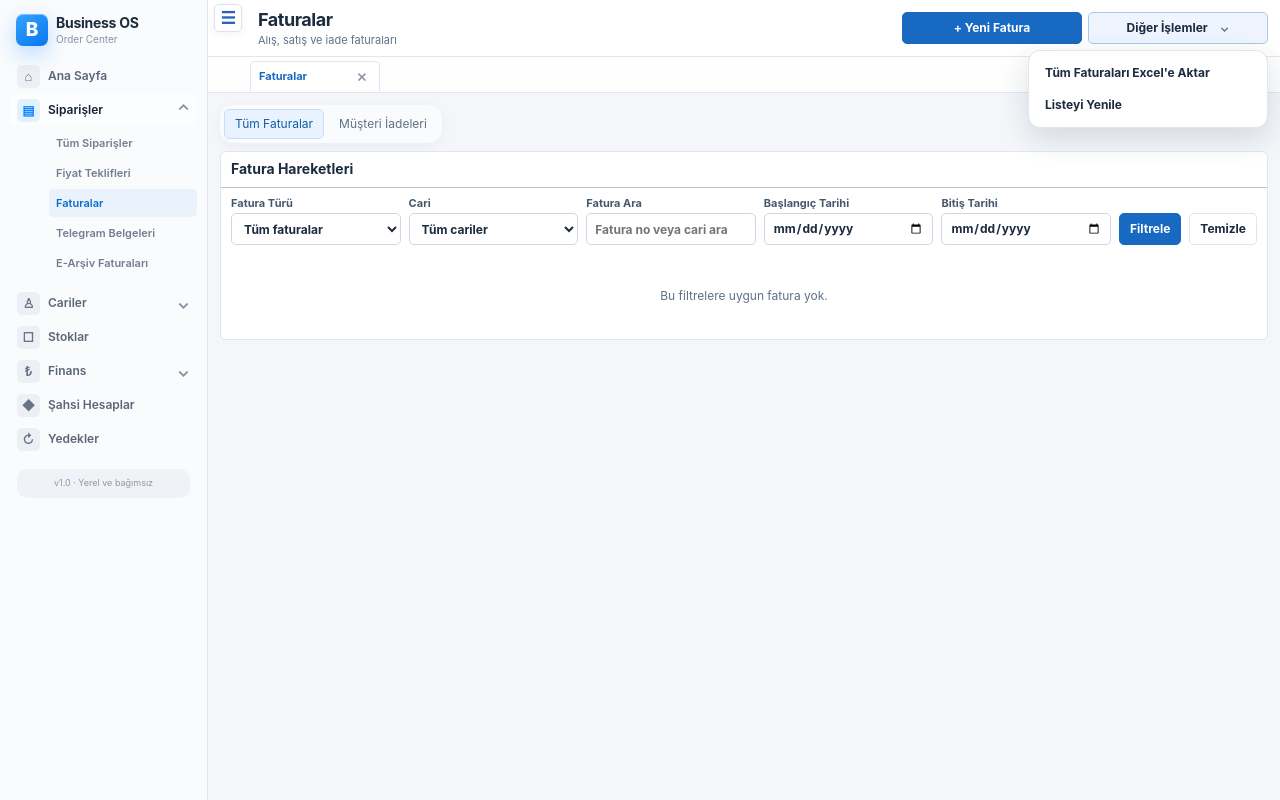
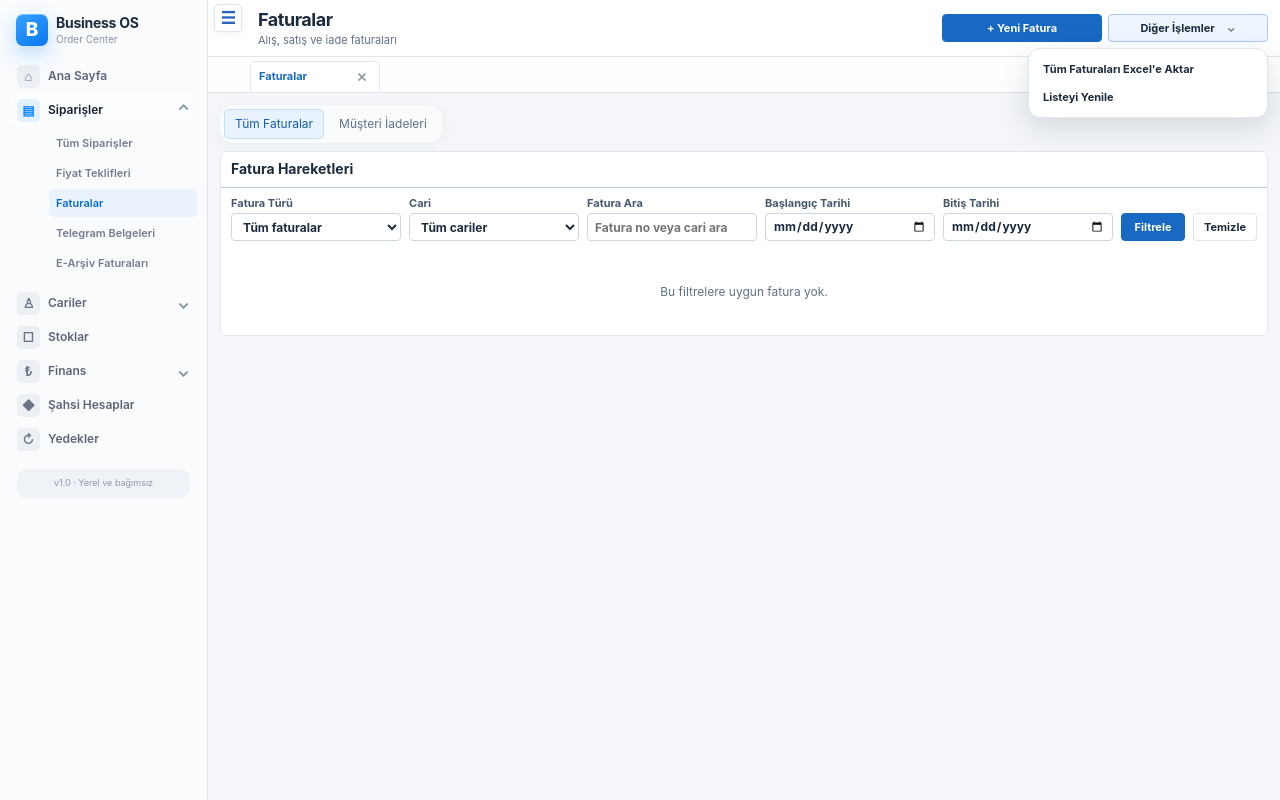
Before and after one commit to ebuuuyn-ui/BusinessOS, a Flask app: page /faturalar in a window 1280 px wide, after a click on "Diğer İşlemler". Run offline with Flask 3, Linux system fonts and the light colour scheme; data that the repository does not hold is empty; some libraries are stand-ins or nearby versions.

Commit message:
Reduce desktop control sizes and narrow date filters

```diff
--- a/static/density.css
+++ b/static/density.css
@@ -2,12 +2,12 @@
 body.bos-ui{--row-line:#bac6d4;--cell-line:#d1d9e2}
 /* Action groups use equal cells instead of sizing each button by its label. */
 body.bos-ui :is(.content,.topbar) :is(.header-actions,.detail-navigation,.actions){align-items:stretch;max-width:100%}
-body.bos-ui :is(.content,.topbar) :is(.header-actions,.detail-navigation,.actions)>:is(.button,button,.action-menu){flex:0 0 180px;width:180px;min-width:0;max-width:100%;min-height:var(--control-height);height:auto;margin:0;align-self:stretch;white-space:normal;overflow-wrap:anywhere;box-sizing:border-box}
+body.bos-ui :is(.content,.topbar) :is(.header-actions,.detail-navigation,.actions)>:is(.button,button,.action-menu){flex:0 0 160px;width:160px;min-width:0;max-width:100%;min-height:var(--control-height);height:auto;margin:0;align-self:stretch;white-space:normal;overflow-wrap:anywhere;box-sizing:border-box}
 body.bos-ui :is(.content,.topbar) .header-actions>.action-menu>summary{height:100%;min-height:var(--control-height);box-sizing:border-box;text-align:center}
-body.bos-ui .filter-actions>:is(.button,button){flex:0 0 96px;width:96px;min-width:0;white-space:normal;align-self:stretch}
+body.bos-ui .filter-actions>:is(.button,button){flex:0 0 72px;width:72px;min-width:0;white-space:normal;align-self:stretch}
 body.bos-ui .account-layout{grid-template-columns:minmax(0,1fr);gap:8px}
 body.bos-ui .account-entry-disclosure{min-width:0}
-body.bos-ui .account-entry-disclosure>summary{width:180px;max-width:100%;cursor:pointer;list-style:none}
+body.bos-ui .account-entry-disclosure>summary{width:160px;max-width:100%;cursor:pointer;list-style:none}
 body.bos-ui .account-entry-disclosure>summary::-webkit-details-marker{display:none}
 body.bos-ui .account-entry-disclosure[open]>.account-entry{margin-top:8px}
 body.bos-ui .statement-description>summary{display:flex;align-items:center;gap:5px;cursor:pointer;list-style:none;min-width:0}
@@ -43,7 +43,7 @@ body.bos-ui .account-table>tbody>tr[hidden]{display:none!important}
   body.bos-ui .statement-description>summary>span{white-space:normal}
 }
 @media(min-width:701px){
-  body.bos-ui{--control-height:32px;--control-radius:5px;--control-padding-block:5px;font-size:12px;line-height:1.35}
+  body.bos-ui{--control-height:28px;--control-radius:4px;--control-padding-block:4px;font-size:12px;line-height:1.35}
   body.bos-ui .content,body.bos-ui.workspace-embedded .content{padding:12px;max-width:none}
   body.bos-ui .topbar{min-height:56px;padding:9px 12px;gap:10px}
   body.bos-ui .topbar b{font-size:18px;line-height:1.2}
@@ -56,8 +56,8 @@ body.bos-ui .account-table>tbody>tr[hidden]{display:none!important}
   body.bos-ui .form-panel>.panel-head{margin:-12px -12px 12px}
   body.bos-ui .form-panel h2{margin-bottom:10px}
   body.bos-ui .form-panel>p{font-size:12px;margin:8px 0}
-  body.bos-ui :is(.content,.topbar) .button,body.bos-ui .content button:not(.row-delete,.remove-row,.order-expand-button,.item-details-toggle){min-height:32px;padding:5px 10px;font-size:12px;line-height:1.3;border-radius:5px;gap:5px}
-  body.bos-ui .content :is(input,select):not([type=checkbox],[type=radio],[type=hidden],[type=file]){font-size:12px;padding:5px 8px;line-height:1.3;margin-top:3px}
+  body.bos-ui :is(.content,.topbar) .button,body.bos-ui .content button:not(.row-delete,.remove-row,.order-expand-button,.item-details-toggle){min-height:var(--control-height);padding:4px 8px;font-size:11px;line-height:1.3;border-radius:4px;gap:4px}
+  body.bos-ui .content :is(input,select):not([type=checkbox],[type=radio],[type=hidden],[type=file]){font-size:12px;padding:4px 7px;line-height:1.3;margin-top:3px}
   body.bos-ui .content textarea{font-size:12px;line-height:1.4;padding:8px;min-height:64px}
   body.bos-ui :is(.customer-combobox,.product-combobox)::after{top:50%;transform:translateY(-50%);line-height:1}
   body.bos-ui .content label,body.bos-ui .content #order-form label,body.bos-ui .ui-field-label{font-size:11px;line-height:1.3}
@@ -72,16 +72,18 @@ body.bos-ui .account-table>tbody>tr[hidden]{display:none!important}
   body.bos-ui .filters>label>:is(input,select){margin-top:3px}
   body.bos-ui .filter-actions{gap:5px}
   body.bos-ui .ui-status-filter{flex-basis:150px;min-width:130px}
-  body.bos-ui .status-multiselect{font-size:12px;margin-top:3px;border-radius:5px}
-  body.bos-ui .status-multiselect summary{min-height:30px;padding:5px 28px 5px 8px;line-height:1.3}
-  body.bos-ui .filter-static{height:32px;margin-top:3px;font-size:12px}
+  body.bos-ui .status-multiselect{height:var(--control-height);font-size:12px;margin-top:3px;border-radius:4px}
+  body.bos-ui .status-multiselect summary{height:100%;min-height:0;padding:4px 26px 4px 7px;line-height:1.3}
+  body.bos-ui .content .account-filter input[type=date]{width:124px;max-width:124px;font-size:11px}
+  body.bos-ui .content :is(.filters,.account-filter) .button{min-width:64px}
+  body.bos-ui .filter-static{height:var(--control-height);min-height:var(--control-height);padding:4px 7px;margin-top:3px;font-size:11px}
   body.bos-ui .order-tabs{gap:4px;margin-bottom:8px}
   body.bos-ui .order-tabs>a{min-height:30px;padding:5px 10px;font-size:12px;border-radius:5px}
   body.bos-ui .section-disclosure{margin-bottom:8px;border-radius:5px}
   body.bos-ui .section-disclosure>summary{padding:6px 10px;min-height:30px;font-size:12px;gap:8px}
   body.bos-ui .section-disclosure>summary small{font-size:11px}
-  body.bos-ui .action-menu>summary{height:32px;padding:5px 10px;font-size:12px;border-radius:5px}
-  body.bos-ui .action-menu-panel .button{min-height:32px}
+  body.bos-ui .action-menu>summary{height:var(--control-height);padding:4px 8px;font-size:11px;border-radius:4px}
+  body.bos-ui .action-menu-panel .button{min-height:var(--control-height)}
   body.bos-ui table{font-variant-numeric:tabular-nums}
   body.bos-ui table th{padding:5px 8px;font-size:11px;line-height:1.25;background:#e9eef4;color:#34465d;border-bottom:1px solid #9eafc2;border-right:1px solid var(--row-line)}
   body.bos-ui table td{height:30px;padding:3px 8px;font-size:12px;line-height:1.3;border-bottom:1px solid var(--row-line);border-right:1px solid var(--cell-line);vertical-align:middle}
@@ -132,9 +134,9 @@ body.bos-ui .account-table>tbody>tr[hidden]{display:none!important}
   body.bos-ui .order-summary :is(b,a){font-size:14px}
   body.bos-ui .invoice-main-grid{gap:10px;padding:12px}
   body.bos-ui .invoice-item-grid,body.bos-ui .content #order-form .compact-item-grid{gap:8px}
-  body.bos-ui .content #order-form .stock-card-search{width:32px;min-width:32px;height:32px;min-height:32px}
+  body.bos-ui .content #order-form .stock-card-search{width:var(--control-height);min-width:var(--control-height);height:var(--control-height);min-height:var(--control-height)}
   body.bos-ui .content #order-form .stock-card-search::after{font-size:18px}
-  body.bos-ui .invoice-line-total{height:32px}
+  body.bos-ui .invoice-line-total{height:var(--control-height)}
   body.bos-ui .invoice-note{margin:10px 12px}
   body.bos-ui .quote-meta{gap:10px}
   body.bos-ui .quote-line{padding:12px;margin:10px 0;border-radius:6px}
--- a/templates/base.html
+++ b/templates/base.html
@@ -21,7 +21,7 @@
 <script defer src="{{ url_for('static',filename='ui.js',v='20261006-1') }}"></script>
 <link rel="stylesheet" href="{{ url_for('static',filename='mobile.css',v='20261006-1') }}">
 <script defer src="{{ url_for('static',filename='mobile.js',v='20261006-1') }}"></script>
-<link rel="stylesheet" href="{{ url_for('static',filename='density.css',v='20261006-4') }}">
+<link rel="stylesheet" href="{{ url_for('static',filename='density.css',v='20261006-5') }}">
 </head>
 <body class="bos-ui{% if request.endpoint == 'orders' %} orders-page{% endif %}">
   <aside class="sidebar" id="main-sidebar" aria-label="Ana menü"><button type="button" class="mobile-nav-close" aria-label="Menüyü kapat" data-mobile-menu-close>×</button>
```
Also changed, not shown: docs/ui-guidelines.md (+2 -2 lines).
